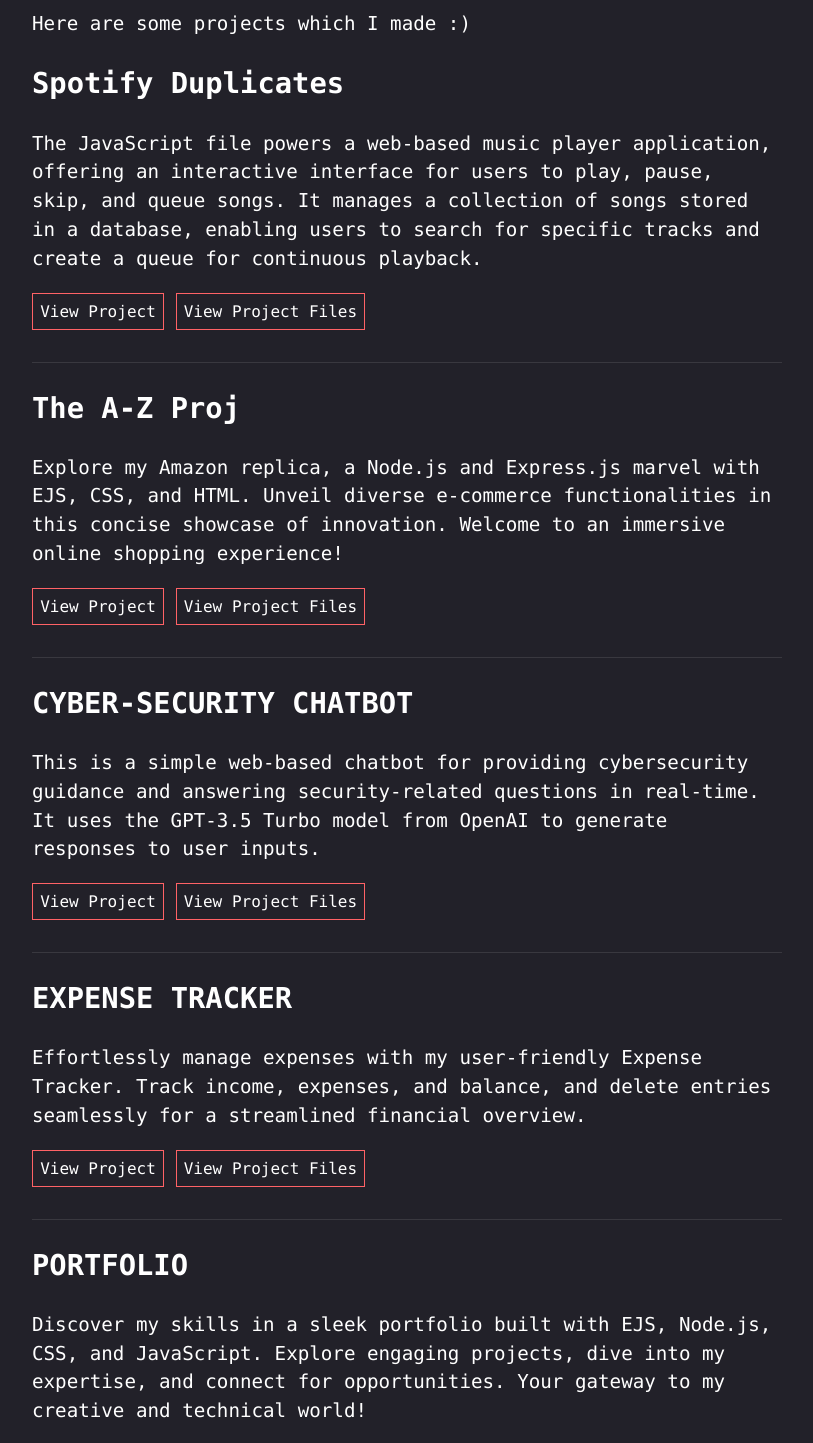
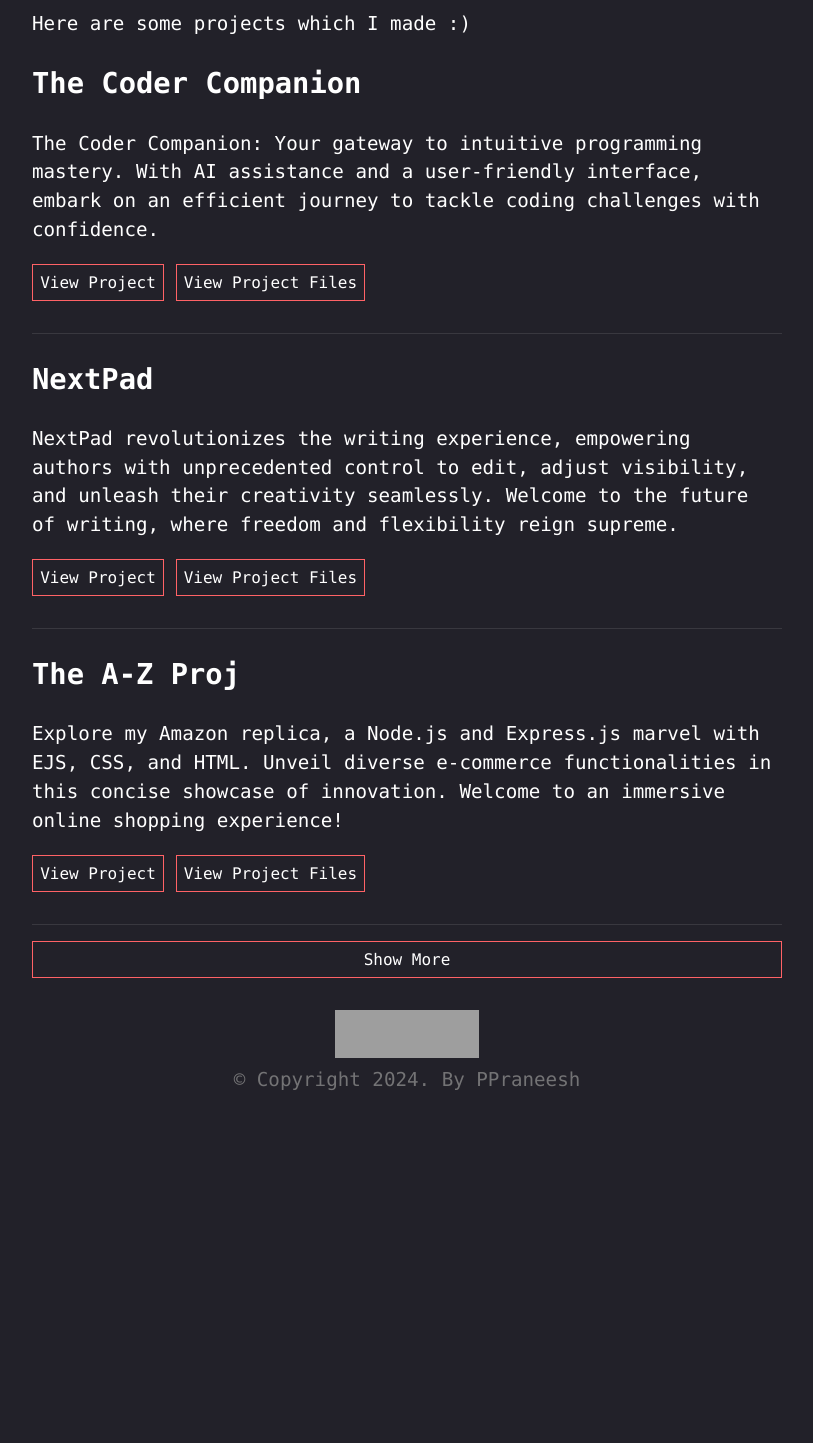
Before and after one commit to PPraneesh/PORTFOLIO-REACT, a React (Vite) app: page /projects in a window 1280 px wide. Shown: the part 260-1703 px from the top of the page, without its empty margins (233-1046 px from the left). After the commit the page ends 1363 px from the top, so only its background shows below. Built offline with nearby package versions, Linux system fonts and the light colour scheme; grey boxes are pictures that could not be loaded.

Commit message:
add latest projects

```diff
--- a/src/components/Projects.jsx
+++ b/src/components/Projects.jsx
@@ -1,12 +1,17 @@
 import PropTypes from "prop-types";
+import { useState } from "react";
 export default function Projects(props) {
   let projectDetails = [
     {
-      name: "Spotify Duplicates",
-      description:
-        "The JavaScript file powers a web-based music player application, offering an interactive interface for users to play, pause, skip, and queue songs. It manages a collection of songs stored in a database, enabling users to search for specific tracks and create a queue for continuous playback.",
-      linkFiles: "https://github.com/PPraneesh/SpotifyDuplicates",
-      linkProject: "https://ppraneesh.github.io/SpotifyDuplicates/",
+      name: "The Coder Companion",
+      description: "The Coder Companion: Your gateway to intuitive programming mastery. With AI assistance and a user-friendly interface, embark on an efficient journey to tackle coding challenges with confidence.",
+      linkFiles: "https://github.com/PPraneesh/theCoderCompanion",
+      linkProject: "#"
+    }, {
+      name: "NextPad",
+      description: "NextPad revolutionizes the writing experience, empowering authors with unprecedented control to edit, adjust visibility, and unleash their creativity seamlessly. Welcome to the future of writing, where freedom and flexibility reign supreme.",
+      linkFiles: "https://github.com/PPraneesh/NextPad",
+      linkProject: "https://nextpad.vercel.app/"
     },
     {
       name: "The A-Z Proj",
@@ -16,6 +21,13 @@ export default function Projects(props) {
       linkProject: "https://a-z-project.glitch.me/",
     },
     {
+      name: "EXPENSE TRACKER",
+      description:
+        "Effortlessly manage expenses with my user-friendly Expense Tracker. Track income, expenses, and balance, and delete entries seamlessly for a streamlined financial overview.",
+      linkFiles: "https://github.com/PPraneesh/expenseTracker",
+      linkProject: "https://ppraneesh.github.io/expenseTracker/",
+    },
+    {
       name: "CYBER-SECURITY CHATBOT",
       description:
         "This is a simple web-based chatbot for providing cybersecurity guidance and answering security-related questions in real-time. It uses the GPT-3.5 Turbo model from OpenAI to generate responses to user inputs.",
@@ -23,26 +35,25 @@ export default function Projects(props) {
       linkProject: "https://parshipraneesh.pythonanywhere.com/",
     },
     {
-      name: "EXPENSE TRACKER",
+      name: "Spotify Duplicates",
       description:
-        "Effortlessly manage expenses with my user-friendly Expense Tracker. Track income, expenses, and balance, and delete entries seamlessly for a streamlined financial overview.",
-      linkFiles: "https://github.com/PPraneesh/expenseTracker",
-      linkProject: "https://ppraneesh.github.io/expenseTracker/",
-    },
-    {
-      name: "PORTFOLIO",
-      description:
-        "Discover my skills in a sleek portfolio built with EJS, Node.js, CSS, and JavaScript. Explore engaging projects, dive into my expertise, and connect for opportunities. Your gateway to my creative and technical world!",
-      linkFiles: "https://github.com/PPraneesh/portfolio",
-      linkProject: "https://parshipraneesh.me",
+        "The JavaScript file powers a web-based music player application, offering an interactive interface for users to play, pause, skip, and queue songs. It manages a collection of songs stored in a database, enabling users to search for specific tracks and create a queue for continuous playback.",
+      linkFiles: "https://github.com/PPraneesh/SpotifyDuplicates",
+      linkProject: "https://ppraneesh.github.io/SpotifyDuplicates/",
     },
   ];
+
+  const [SMToggler, setSMToggler] = useState(false)
+  let projects = SMToggler ? projectDetails : projectDetails.slice(0, 3);
+  const showMoreHandler = () => {
+    setSMToggler(!SMToggler)
+  }
   return (
     <>
       <h2 className={`post-title ${props.route.theme}_color`}>My Projects</h2>
       <p className={`${props.route.theme}_color`}>Parshi :: 3 min read</p>
       <p>Here are some projects which I made :)</p>
-      {projectDetails.map((projectDetails, i) => {
+      {projects.map((projectDetails, i) => {
         return (
           <div className="project" key={i}>
             <h2 className="<%=theme%>_color">{projectDetails.name}</h2>
@@ -60,6 +71,9 @@ export default function Projects(props) {
           </div>
         );
       })}
+      <button className={`SM-button`} onClick={showMoreHandler}>
+        {SMToggler ? "Show less" : "Show More"}
+      </button>
     </>
   );
 }
--- a/src/index.css
+++ b/src/index.css
@@ -81,9 +81,12 @@ a:hover {
   text-decoration: underline;
 }
 .body {
+  /* display: flex;
+  flex-direction: column;
+  height: 100%; */
   max-width: 750px;
   margin: 0 auto;
-  padding: 3rem;
+  padding: 3rem 3rem 0 3rem;
 }
 .head {
   display: flex;
@@ -204,6 +207,17 @@ a {
   font-size: 1rem;
   font-family: "Fira Code", Monaco, Consolas, Ubuntu Mono, monospace;
 }
+.SM-button{
+  background-color: #222129;
+  color: #fff;
+  margin-top: 1rem;
+  padding: 0.5rem 0.45rem;
+  width: 100%;
+  font-size: 1rem;
+  font-family: "Fira Code", Monaco, Consolas, Ubuntu Mono, monospace;
+  border: 1px solid #ff6266;
+
+}
 .buttons:hover {
   text-decoration: underline;
 }
```
